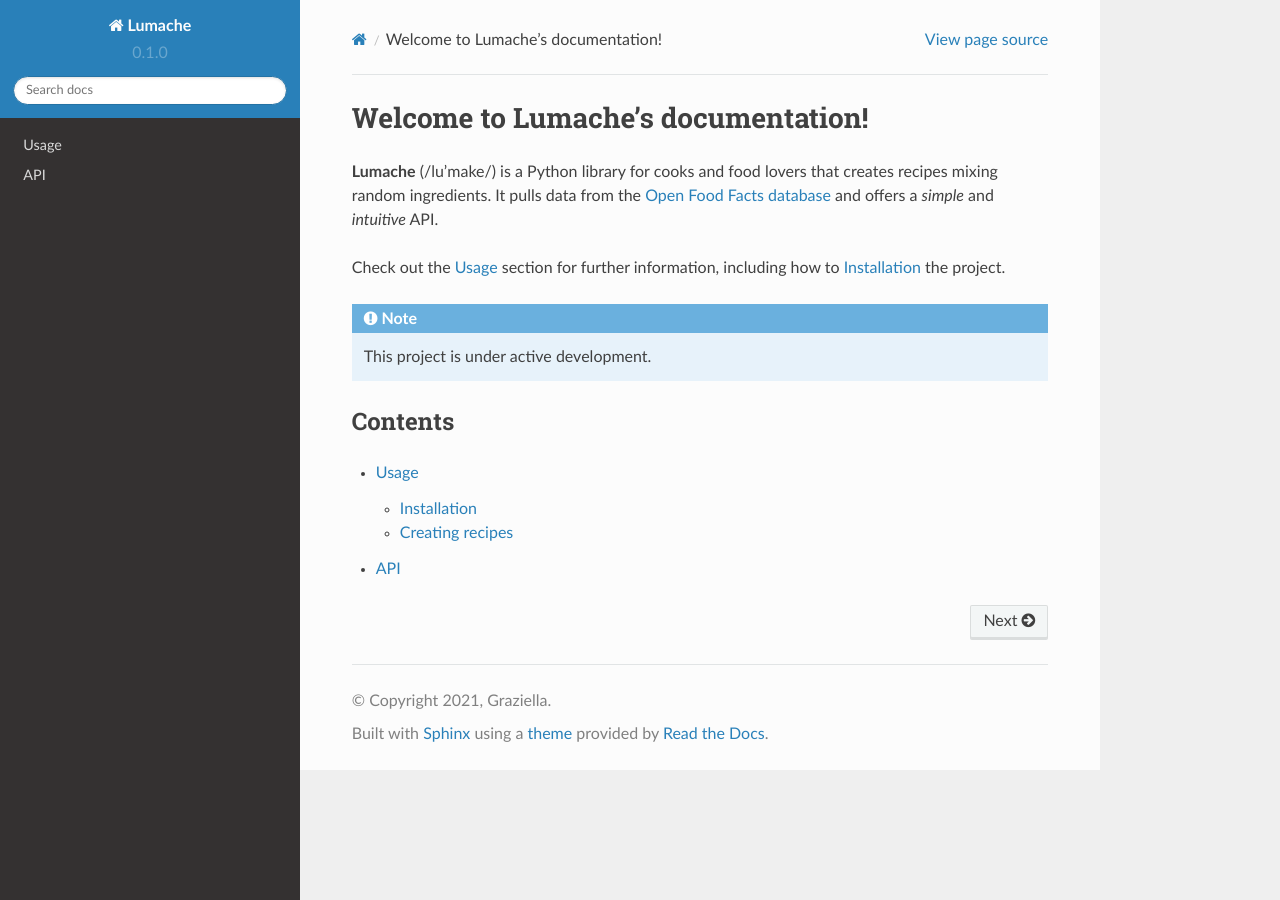
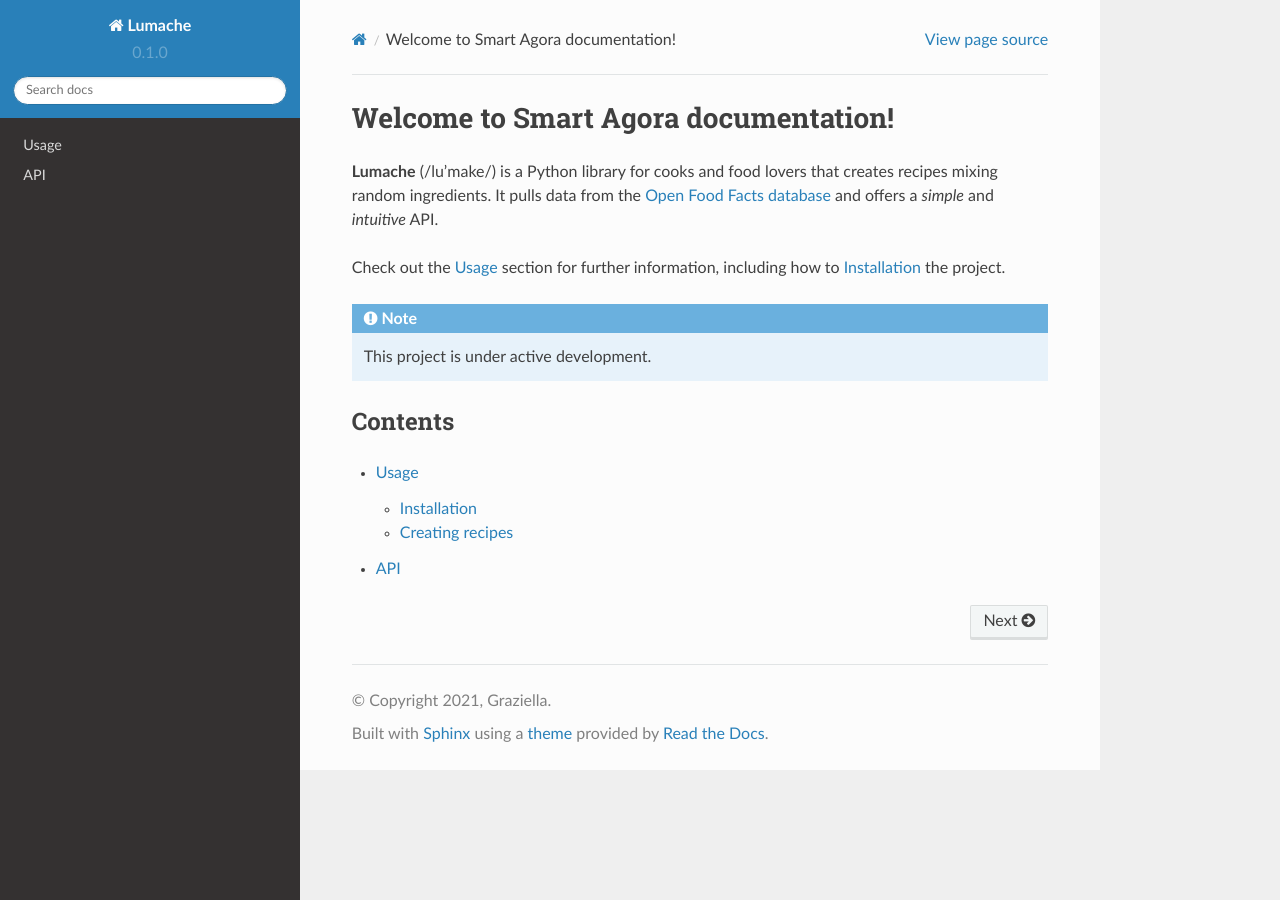
Before and after one commit to faraz-m-awan/SmartAgoraDocumentation, a Sphinx documentation site: the page built from docs/source/index.rst, in a window 1280 px wide. Built offline with Sphinx 7.4.7 and the Read the Docs theme 2.0.0, drawn with Linux system fonts in a browser that asks for light colours.

Commit message:
Updated Title of the documentation

```diff
--- a/docs/source/index.rst
+++ b/docs/source/index.rst
@@ -1,4 +1,4 @@
-Welcome to Lumache's documentation!
+Welcome to Smart Agora documentation!
 ===================================
 
 **Lumache** (/lu'make/) is a Python library for cooks and food lovers
```
